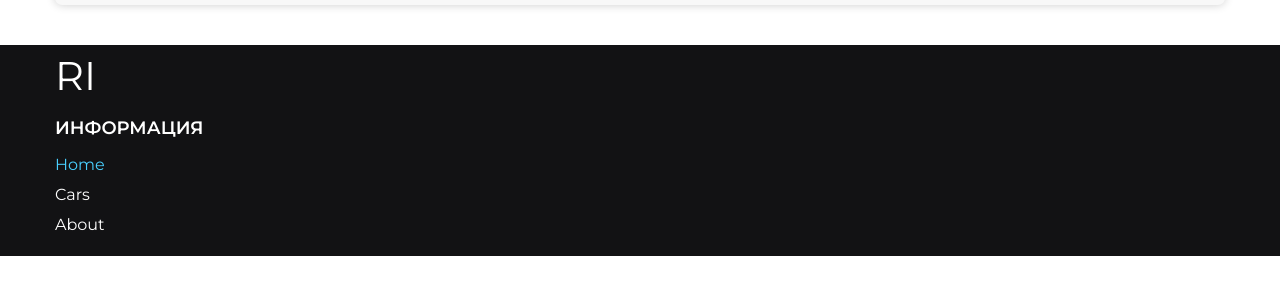
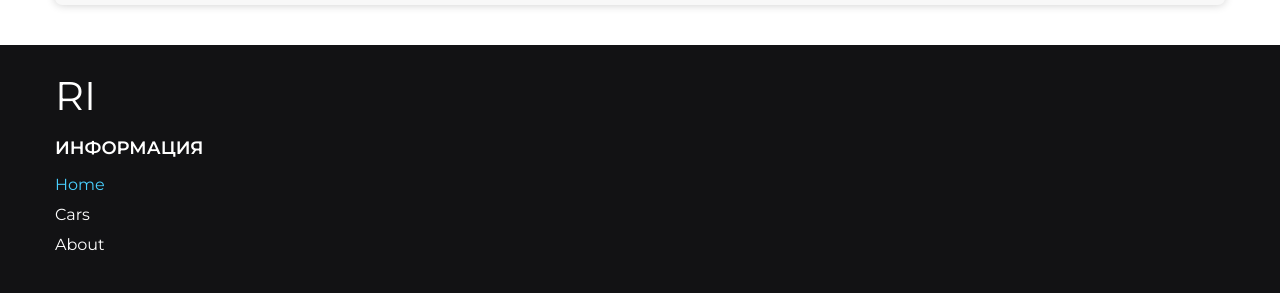
Before and after one commit to YakhyaevGadji/car-rent, a React (Vite) app: page / in a window 1280 px wide. Shown: the part 1125-1418 px from the top of the page. Before the commit the page ends 1381 px from the top, so only its background shows below. Built offline with nearby package versions, Linux system fonts and the light colour scheme.

Commit message:
change: footer scss

```diff
--- a/src/widgets/footer/ui/footer.scss
+++ b/src/widgets/footer/ui/footer.scss
@@ -1,6 +1,6 @@
 .footer {
     background-color: var(--blackColor);
-    padding: 20px 0;
+    padding: 40px 0;
 
     &__logo {
         font-size: 40px;
```
